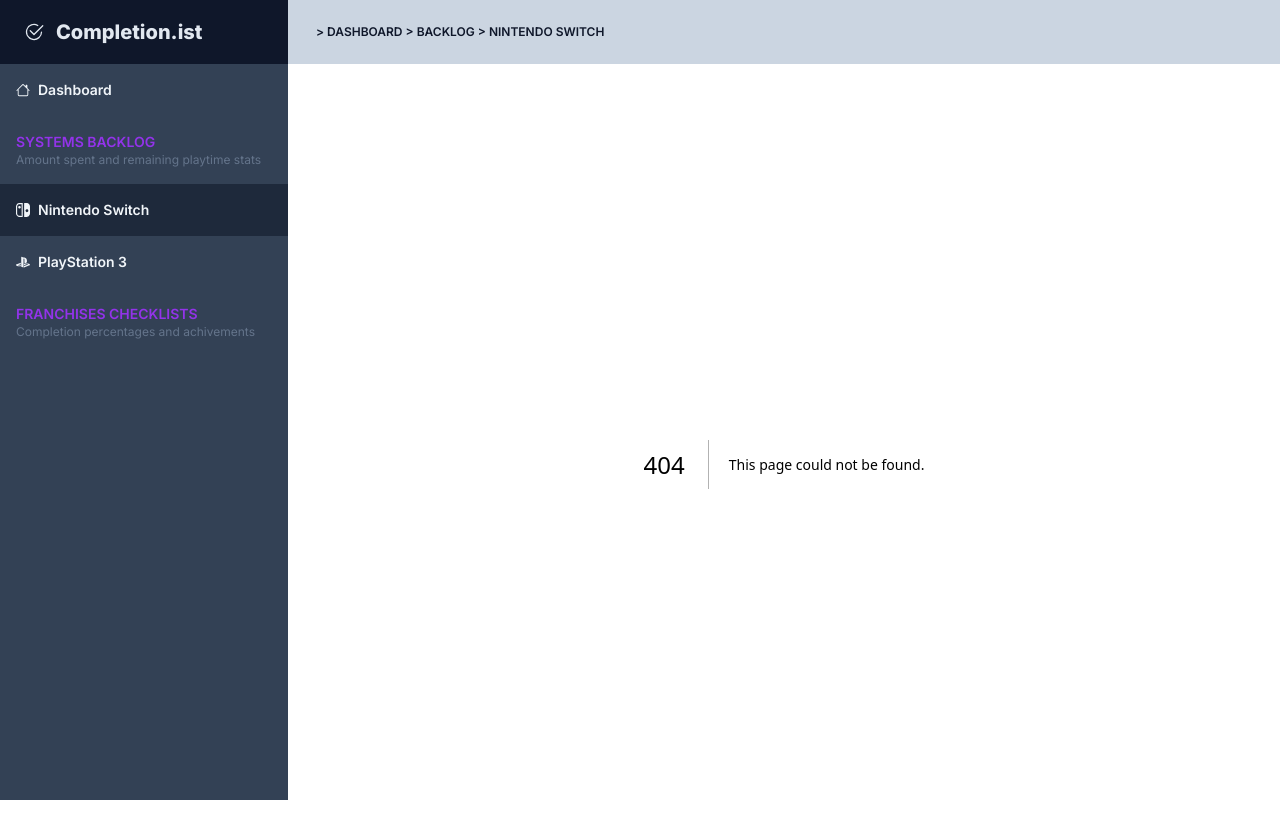
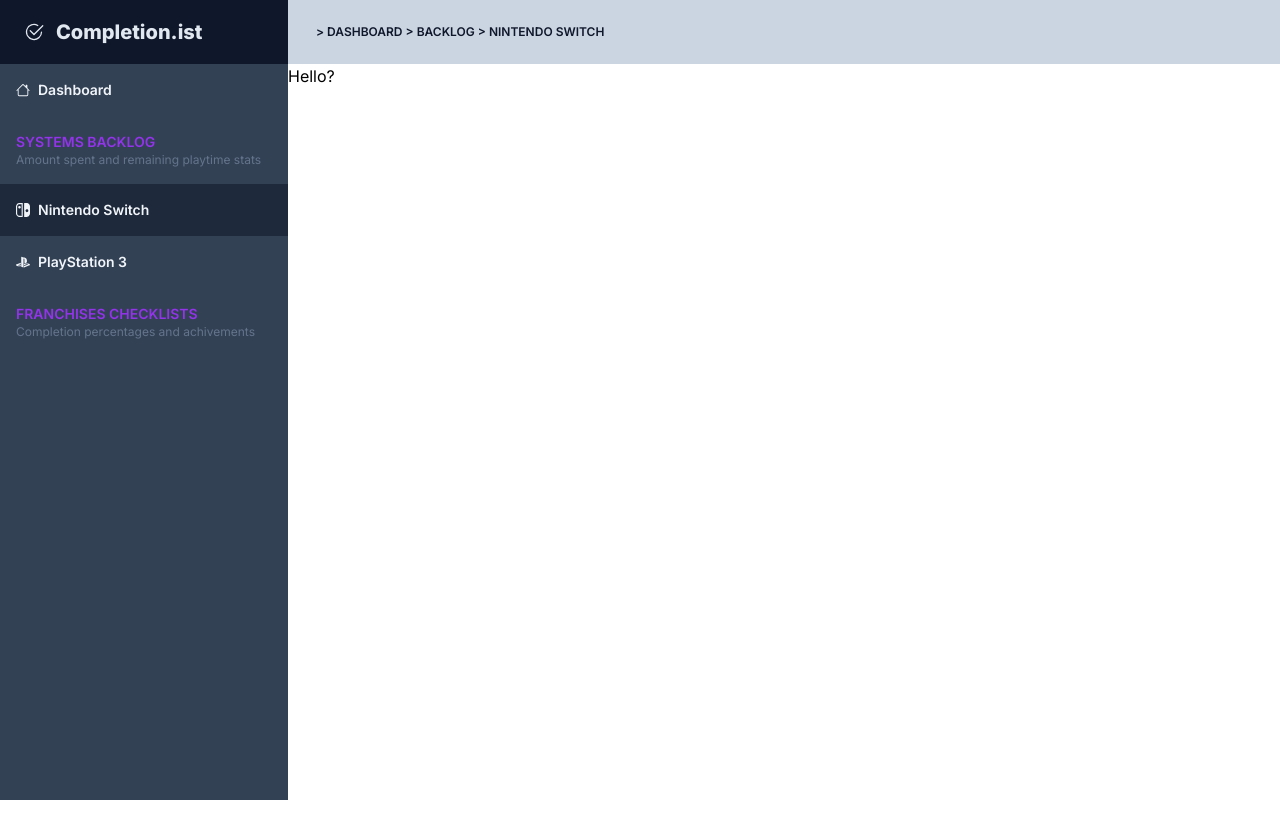
Before and after one commit to alepertu/completionist, a Next.js app: page /backlog/nintendo-switch in a window 1280 px wide. Before the commit this address had no page. Shown: the top 838 px of the page. After the commit the page ends 800 px from the top, so only its background shows below. Built offline with nearby package versions, Linux system fonts and the light colour scheme.

Commit message:
feat: add backlog dashboard starter

```diff
--- /dev/null
+++ b/src/app/backlog/[system]/page.tsx
@@ -0,0 +1,7 @@
+export default function BacklogDashboard({
+  params,
+}: {
+  params: { slug: string };
+}) {
+  return <div>{params.slug} Hello?</div>;
+}
```
